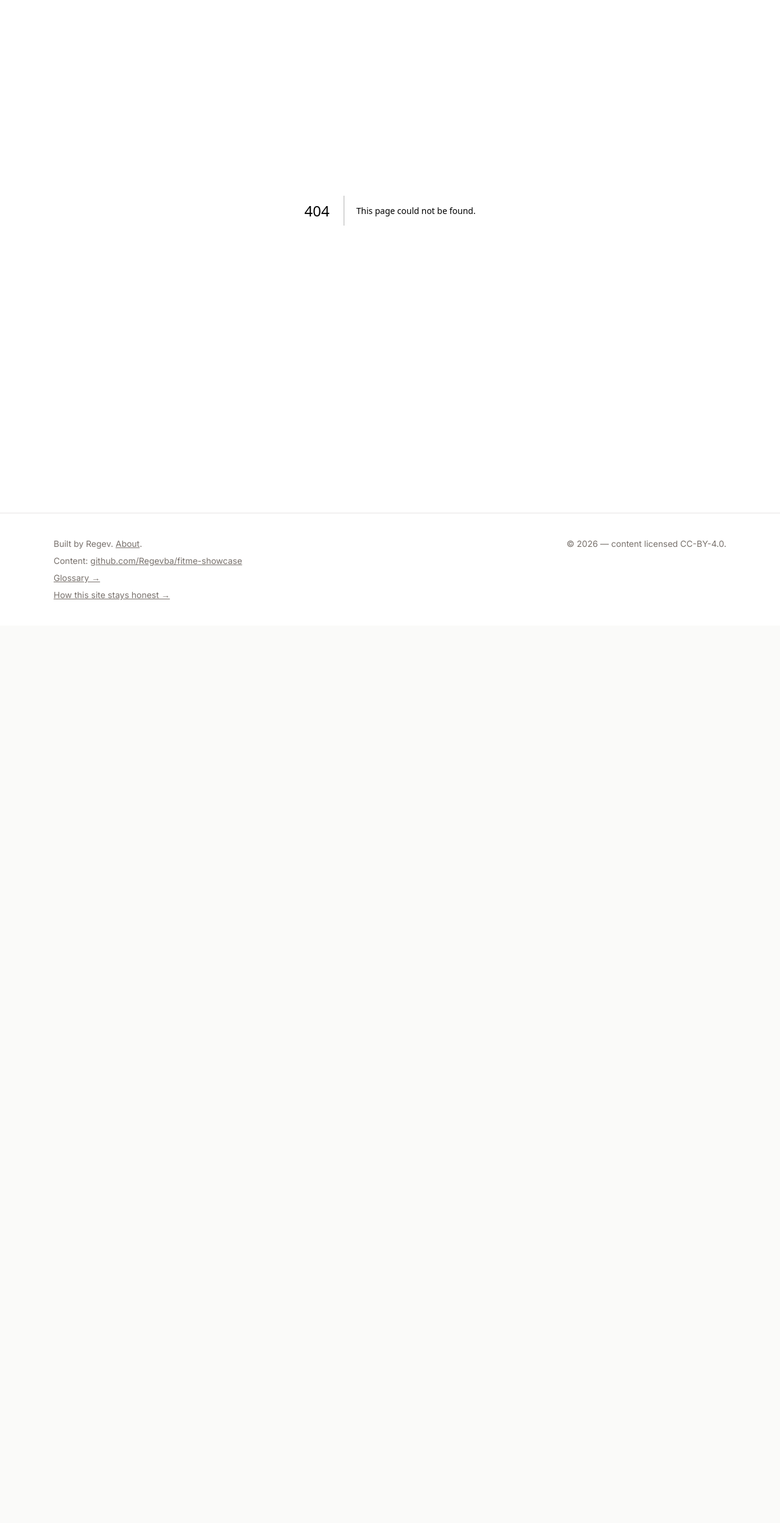
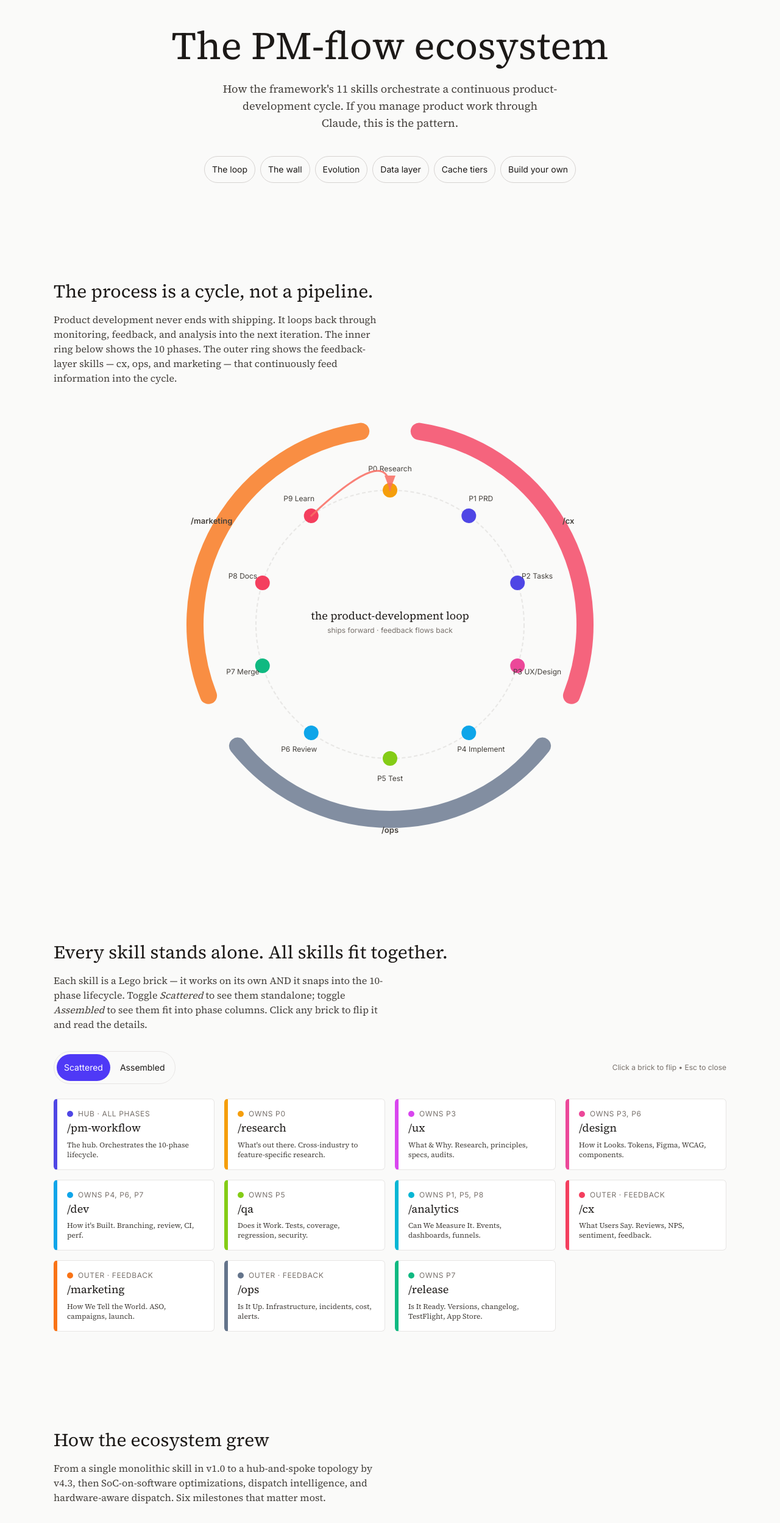
Before and after one commit to Regevba/fitme-story, a Next.js app: page /pm-flow in a window 1280 px wide. Before the commit this address had no page. Shown: the part 140-2638 px from the top of the page at 61% size. Before the commit the page ends 1166 px from the top, so only its background shows below. Built offline with nearby package versions, Linux system fonts and the light colour scheme.

Commit message:
feat: /pm-flow page — composes all 7 sections with anchor IDs

```diff
--- /dev/null
+++ b/src/app/pm-flow/page.tsx
@@ -0,0 +1,99 @@
+import type { Metadata } from 'next';
+import Link from 'next/link';
+import { PmFlowHero } from '@/components/pm-flow/PmFlowHero';
+import { LifecycleLoop } from '@/components/pm-flow/LifecycleLoop';
+import { LegoWall } from '@/components/pm-flow/LegoWall';
+import { EvolutionStrip } from '@/components/pm-flow/EvolutionStrip';
+import { SharedDataTiles } from '@/components/pm-flow/SharedDataTiles';
+import { CacheTiers } from '@/components/pm-flow/CacheTiers';
+
+export const metadata: Metadata = {
+  title: 'The PM-flow ecosystem — fitme-story',
+  description: 'How the framework\'s 11 skills orchestrate a continuous product-development cycle. A guide for PMs using Claude.',
+};
+
+export default function PmFlowPage() {
+  return (
+    <>
+      <PmFlowHero />
+
+      <section id="loop" className="max-w-6xl mx-auto px-6 py-16 scroll-mt-20">
+        <h2 className="font-serif text-3xl mb-4">The process is a cycle, not a pipeline.</h2>
+        <p className="max-w-[var(--measure-body)] text-[var(--color-neutral-700)] dark:text-[var(--color-neutral-300)]">
+          Product development never ends with shipping. It loops back through monitoring, feedback, and analysis into the next iteration. The inner ring below shows the 10 phases. The outer ring shows the feedback-layer skills — cx, ops, and marketing — that continuously feed information into the cycle.
+        </p>
+        <LifecycleLoop />
+      </section>
+
+      <section id="wall" className="max-w-6xl mx-auto px-6 py-16 scroll-mt-20">
+        <h2 className="font-serif text-3xl mb-4">Every skill stands alone. All skills fit together.</h2>
+        <p className="max-w-[var(--measure-body)] text-[var(--color-neutral-700)] dark:text-[var(--color-neutral-300)]">
+          Each skill is a Lego brick — it works on its own AND it snaps into the 10-phase lifecycle. Toggle <em>Scattered</em> to see them standalone; toggle <em>Assembled</em> to see them fit into phase columns. Click any brick to flip it and read the details.
+        </p>
+        <LegoWall />
+      </section>
+
+      <section id="evolution" className="max-w-6xl mx-auto px-6 py-16 scroll-mt-20">
+        <h2 className="font-serif text-3xl mb-4">How the ecosystem grew</h2>
+        <p className="max-w-[var(--measure-body)] text-[var(--color-neutral-700)] dark:text-[var(--color-neutral-300)]">
+          From a single monolithic skill in v1.0 to a hub-and-spoke topology by v4.3, then SoC-on-software optimizations, dispatch intelligence, and hardware-aware dispatch. Six milestones that matter most.
+        </p>
+        <EvolutionStrip />
+      </section>
+
+      <section id="data" className="max-w-6xl mx-auto px-6 py-16 scroll-mt-20">
+        <h2 className="font-serif text-3xl mb-4">The files the skills speak through.</h2>
+        <p className="max-w-[var(--measure-body)] text-[var(--color-neutral-700)] dark:text-[var(--color-neutral-300)]">
+          Skills do not call each other directly — they read and write shared JSON files in <code className="font-mono">.claude/shared/</code>. Decoupling by design. Any skill can run standalone because every skill just reads state and writes state. The colored dots show which skills touch each file.
+        </p>
+        <SharedDataTiles />
+      </section>
+
+      <section id="cache" className="max-w-6xl mx-auto px-6 py-16 scroll-mt-20">
+        <h2 className="font-serif text-3xl mb-4">Three cache tiers, just like a CPU.</h2>
+        <p className="max-w-[var(--measure-body)] text-[var(--color-neutral-700)] dark:text-[var(--color-neutral-300)]">
+          The framework borrows the L1/L2/L3 cache hierarchy directly from CPU architecture. L1 is per-skill (fastest), L2 is shared across skills, L3 is project-wide lore. When a skill needs context, it checks L1 first — if it misses, it tries L2, then L3.
+        </p>
+        <CacheTiers />
+      </section>
+
+      <section id="build-your-own" className="max-w-4xl mx-auto px-6 py-16 scroll-mt-20">
+        <h2 className="font-serif text-3xl mb-4">Want this pattern in your own setup?</h2>
+        <div className="prose prose-lg dark:prose-invert max-w-[var(--measure-body)]">
+          <ul>
+            <li><strong>Start with one hub skill + one phase.</strong> Do not try to stand up the whole ten-phase lifecycle on day one.</li>
+            <li><strong>Shared-state-first.</strong> Skills read and write JSON state. They never call each other directly — that decoupling is what makes the ecosystem composable.</li>
+            <li><strong>Add phases and spokes incrementally.</strong> The evolution strip above is a real receipt of how this grew. Iteration, not planning.</li>
+          </ul>
+          <p>
+            The skill source files are open under CC-BY-4.0 at{' '}
+            <a href="https://github.com/Regevba/FitTracker2/tree/main/.claude/skills" target="_blank" rel="noopener noreferrer">
+              github.com/Regevba/FitTracker2 — .claude/skills
+            </a>.
+          </p>
+        </div>
+
+        <div className="mt-10 grid md:grid-cols-3 gap-4">
+          <Link href="/framework" className="group block p-5 rounded-lg border border-[var(--color-neutral-200)] dark:border-[var(--color-neutral-700)] hover:border-[var(--color-brand-indigo)]">
+            <div className="font-serif text-lg group-hover:text-[var(--color-brand-indigo)]">The 6-floor building →</div>
+            <p className="mt-2 text-sm text-[var(--color-neutral-700)] dark:text-[var(--color-neutral-300)]">
+              Zoom out to the full framework architecture.
+            </p>
+          </Link>
+          <Link href="/framework/dispatch" className="group block p-5 rounded-lg border border-[var(--color-neutral-200)] dark:border-[var(--color-neutral-700)] hover:border-[var(--color-brand-indigo)]">
+            <div className="font-serif text-lg group-hover:text-[var(--color-brand-indigo)]">Watch it run →</div>
+            <p className="mt-2 text-sm text-[var(--color-neutral-700)] dark:text-[var(--color-neutral-300)]">
+              A real feature flowing through the framework in real time.
+            </p>
+          </Link>
+          <Link href="/glossary" className="group block p-5 rounded-lg border border-[var(--color-neutral-200)] dark:border-[var(--color-neutral-700)] hover:border-[var(--color-brand-indigo)]">
+            <div className="font-serif text-lg group-hover:text-[var(--color-brand-indigo)]">Glossary →</div>
+            <p className="mt-2 text-sm text-[var(--color-neutral-700)] dark:text-[var(--color-neutral-300)]">
+              Plain-language definitions for every term on this page.
+            </p>
+          </Link>
+        </div>
+      </section>
+    </>
+  );
+}
```
